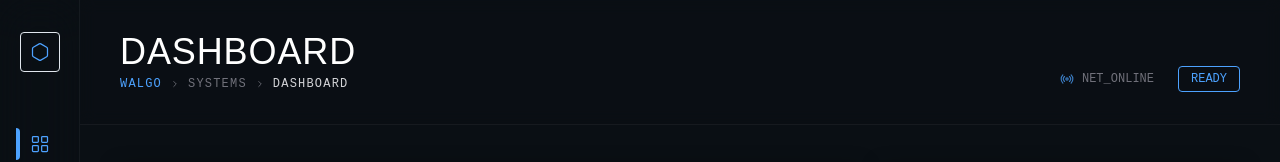
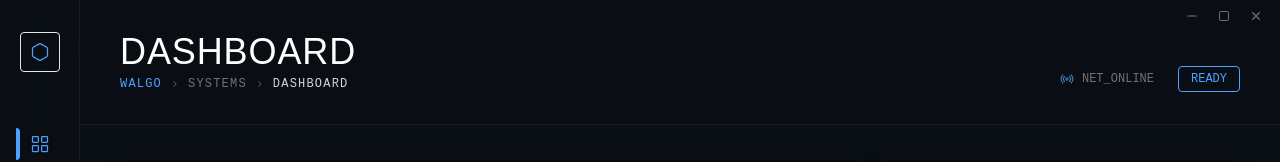
Before and after one commit to selimozten/walgo, a React app in the folder desktop/frontend/: page / in a window 1280 px wide. Shown: the top 162 px of the page. Built offline with nearby package versions, Linux system fonts and the light colour scheme; the HTML template or start-up script is replaced by a standard one.

Commit message:
feat: hide macOS title bar in desktop app and use custom buttons.

```diff
--- a/desktop/frontend/src/App.tsx
+++ b/desktop/frontend/src/App.tsx
@@ -1,5 +1,6 @@
 import { useState, useEffect } from 'react';
 import { CreateSite, BuildSite, DeploySite } from '../wailsjs/go/main/App';
+import { WindowMinimise, WindowToggleMaximise, Quit } from '../wailsjs/runtime/runtime';
 import {
     LayoutGrid,
     Plus,
@@ -19,7 +20,10 @@ import {
     Activity,
     Zap,
     Hexagon,
-    Radio
+    Radio,
+    Minus,
+    Square,
+    X
 } from 'lucide-react';
 import { clsx, type ClassValue } from 'clsx';
 import { twMerge } from 'tailwind-merge';
@@ -143,6 +147,29 @@ function App() {
         </motion.div>
     );
 
+    const WindowControls = () => (
+        <div className="fixed top-0 right-0 z-[60] flex items-center h-8 px-2">
+            <button
+                onClick={WindowMinimise}
+                className="w-8 h-8 flex items-center justify-center text-zinc-500 hover:text-white hover:bg-white/5 transition-colors"
+            >
+                <Minus size={14} />
+            </button>
+            <button
+                onClick={WindowToggleMaximise}
+                className="w-8 h-8 flex items-center justify-center text-zinc-500 hover:text-white hover:bg-white/5 transition-colors"
+            >
+                <Square size={12} />
+            </button>
+            <button
+                onClick={Quit}
+                className="w-8 h-8 flex items-center justify-center text-zinc-500 hover:text-white hover:bg-red-500/20 hover:text-red-400 transition-colors"
+            >
+                <X size={14} />
+            </button>
+        </div>
+    );
+
     const containerVariants = {
         hidden: { opacity: 0 },
         show: {
@@ -164,6 +191,9 @@ function App() {
 
             {/* Window Drag Region */}
             <div className="fixed top-0 left-0 right-0 h-8 z-50 wails-drag" />
+
+            {/* Window Controls */}
+            <WindowControls />
 
             {/* Command Rail */}
             <div className="w-20 border-r border-white/5 flex flex-col items-center py-8 z-20 bg-[#0a0f14]/80 backdrop-blur-xl relative">
```
Also changed, not shown: 1 other file (tests, documents, lock files or other folders).
